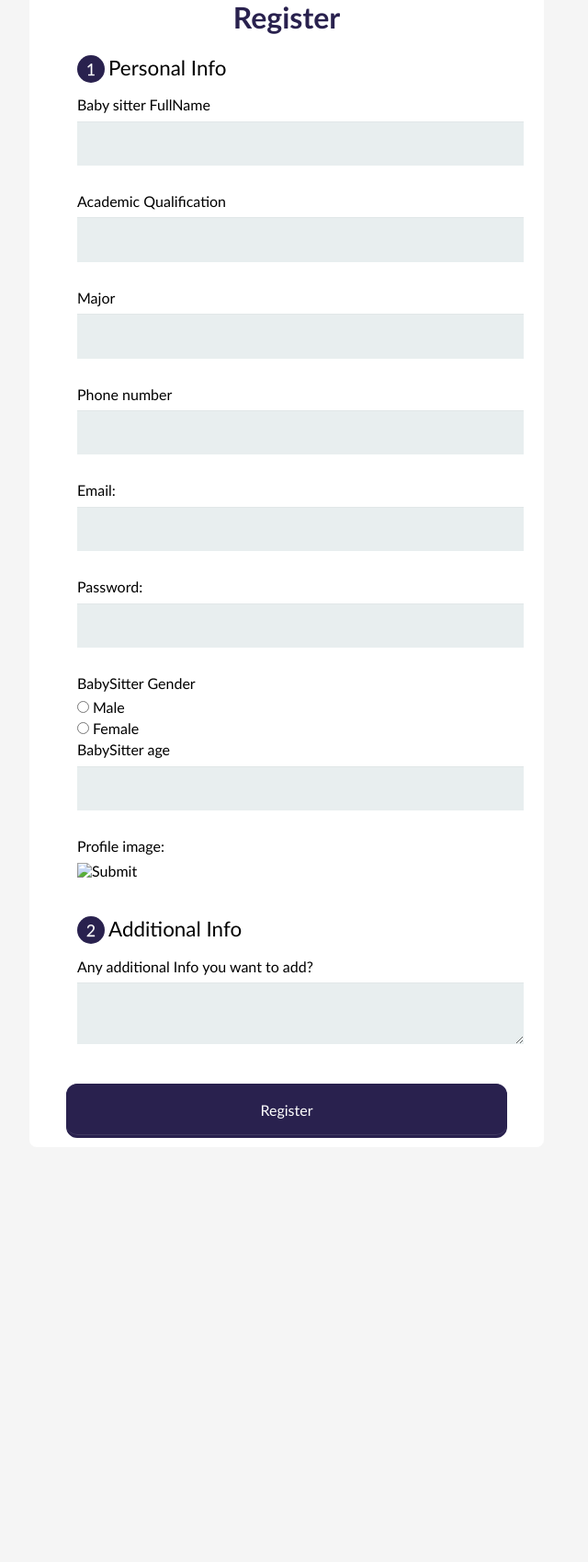
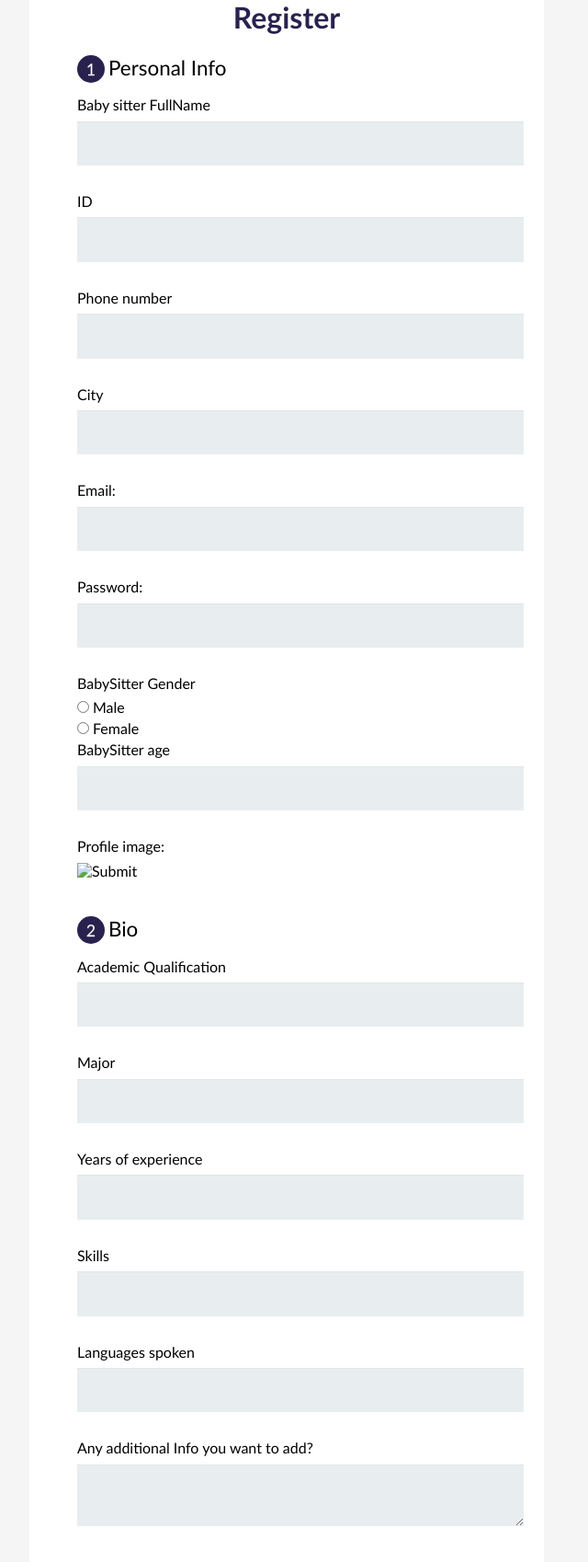
Before and after one commit to sarahdoi/Oun-Project, a PHP site: page /RegisterBabysitter.html in a window 1280 px wide. Shown: the part 222-1920 px from the top of the page at 92% size, without its empty margins (328-968 px from the left). Run offline with PHP 8.4, Linux system fonts and the light colour scheme; some libraries are stand-ins or nearby versions.

Commit message:
register forms changes

```diff
--- a/RegisterBabysitter.html
+++ b/RegisterBabysitter.html
@@ -8,7 +8,7 @@
     <body>
         <header>
             <div>
-                <img class="logo" src="logo.png" alt="Ouun">
+                <img class="logo" src="images/logo.png" alt="Ouun">
             </div>
         </header>
         <link rel="stylesheet" href="css/normalize.css">
@@ -20,13 +20,13 @@
         <fieldset>
           <legend><span class="number">1</span>Personal Info</legend>
           <label for="name" aria-required="true">Baby sitter FullName</label >
-          <input type="text" id="name" name="child_name" >
-          <label for="qualification" aria-required="true">Academic Qualification</label>
-          <input type="text" id="name" name="qualification" >
-          <label for="qualification" aria-required="true">Major</label>
-          <input type="text" id="name" name="qualification" >
+          <input type="text" id="name" name="sitter_name" >
+          <label for="ID" aria-required="true">ID</label >
+            <input type="text" id="ID" name="ID" >
           <label for="phone" aria-required="true">Phone number</label>
           <input type="tel" id="phone" name="phone" >
+          <label for="qualification" aria-required="true">City</label>
+          <input type="text" id="City" name="City" >
 
           <label for="mail" aria-required="true">Email:</label>
           <input type="email" id="mail" name="user_email" >
@@ -35,7 +35,7 @@
           <input type="password" id="password" name="user_password" >
 
           <label>BabySitter Gender</label>
-          <input type="radio" id="male" value="male" name="user_gender" aria-required="true"><label for="male" class="light" required>Male</label><br>
+          <input type="radio" id="male" value="male" name="user_gender" aria-required="true"><label for="male" class="light" >Male</label><br>
           <input type="radio" id="female" value="female" name="user_gender"><label for="female" class="light">Female</label>
           <label for="age">BabySitter age</label>
         <input type="text" id="age" name="age" aria-required="true">
@@ -45,9 +45,19 @@
         </fieldset>
 
         <fieldset>
-          <legend><span class="number">2</span>Additional Info</legend>
-          <label for="Address" aria-required="true">Any additional Info you want to add?</label>
-          <textarea id="Address" name="user_address"></textarea>
+          <legend><span class="number">2</span>Bio</legend>
+          <label for="qualification" aria-required="true">Academic Qualification</label>
+          <input type="text" id="qual" name="qualification" >
+          <label for="qualification" aria-required="true">Major</label>
+          <input type="text" id="major" name="major" >
+          <label for="exp" aria-required="true">Years of experience</label>
+          <input type="text" id="exp" name="exp" >
+          <label for="skills" aria-required="true">Skills</label>
+          <input type="text" id="skills" name="skills" >
+          <label for="lang" aria-required="true">Languages spoken</label>
+          <input type="text" id="lang" name="lang" >
+          <label for="addinfo" aria-required="true">Any additional Info you want to add?</label>
+          <textarea id="addinfo" name="addinfo"></textarea>
         </fieldset>
         <button type="submit">Register</button>
       </form>
@@ -57,7 +67,7 @@
 
         <div class="footer-left">
 
-            <img class="logo" src="logo.png" alt="Ouun">
+            <img class="logo" src="images/logo.png" alt="Ouun">
 
             <p class="footer-links">
                 <a href="index.html" class="link-1">Home</a>
--- a/Registerforms.css
+++ b/Registerforms.css
@@ -92,6 +92,10 @@ form {
     display: inline;
   }
 
+  .location{
+    width: 20px;
+  }
+
   .number {
     background-color: rgb(41, 33, 78);
     color: #fff;
```
Also changed, not shown: RegisterParent.html (+9 -5 lines), images/locationsymbol.png (added).
